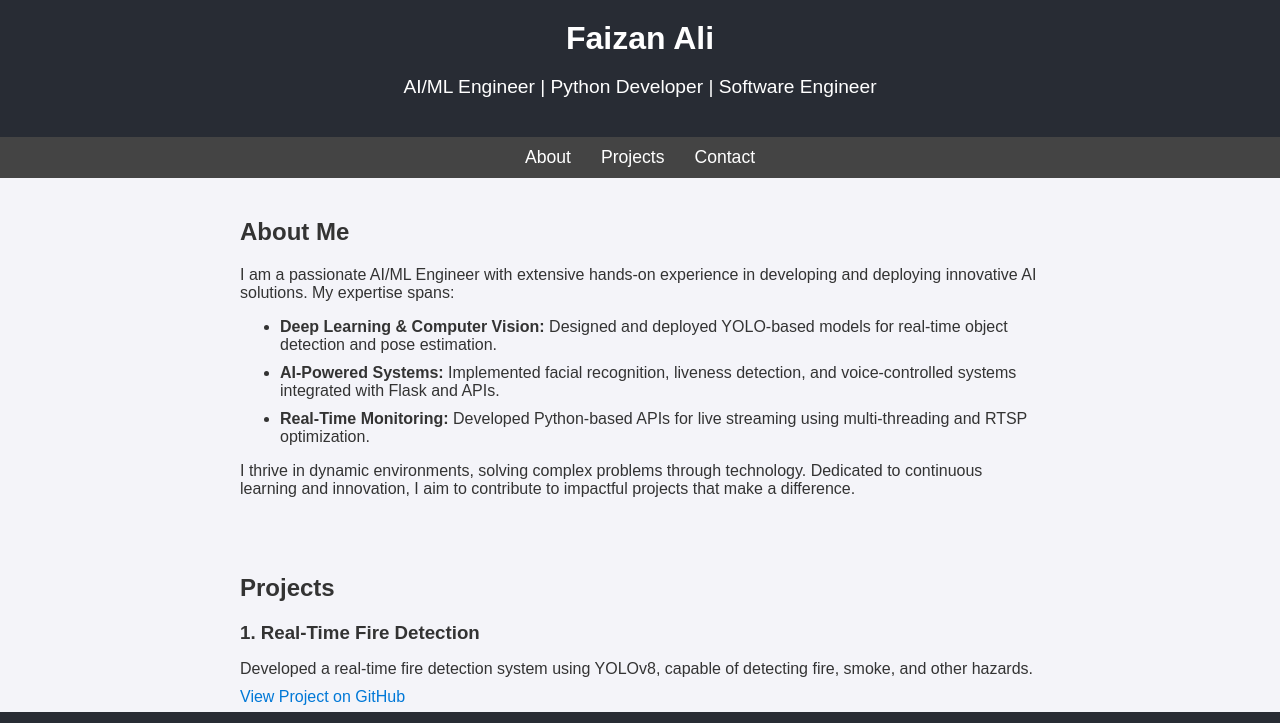
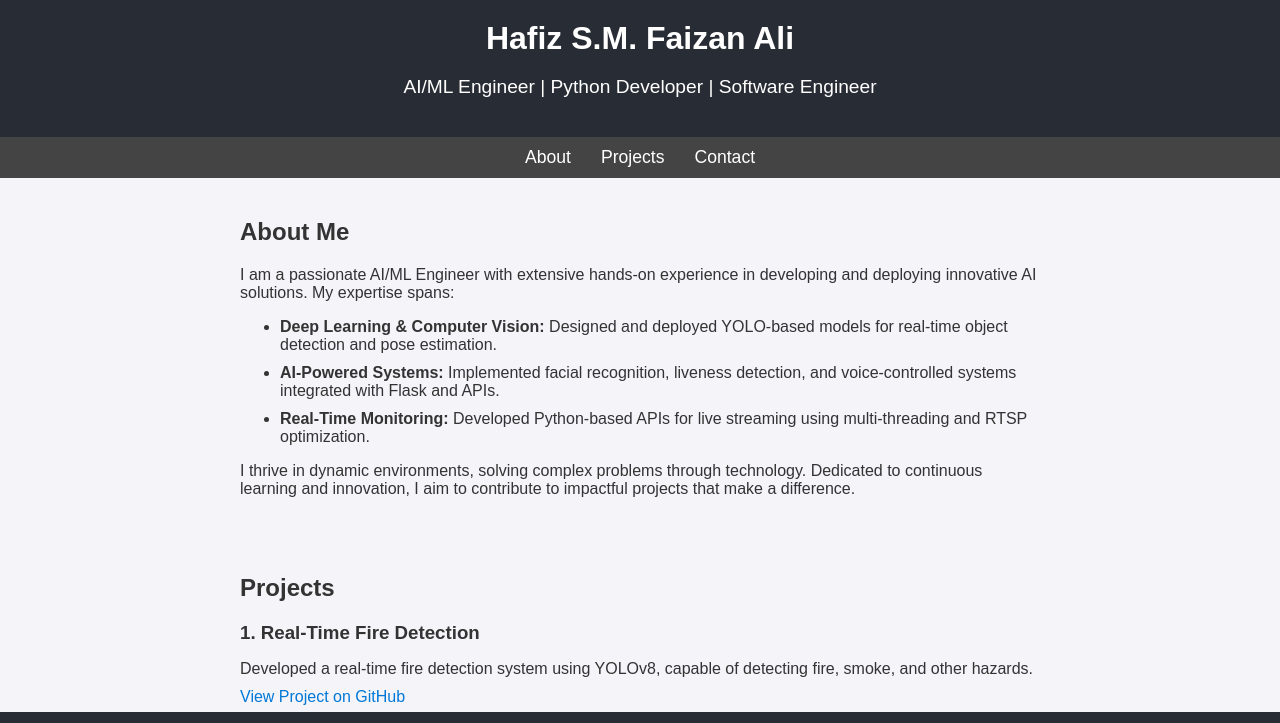
Before and after one commit to Syed-Faizi/Syed-Faizi.github.io, a plain HTML site: page index.html in a window 1280 px wide. Shown: the top 723 px of the page. Drawn offline with Linux system fonts and the light colour scheme.

Commit message:
rivert the changes

```diff
--- a/index.html
+++ b/index.html
@@ -79,9 +79,7 @@
 </head>
 <body>
     <header>
-        <!-- <h1>Hafiz S.M. Faizan Ali</h1> -->
-        <h1>Faizan Ali</h1>
-
+        <h1>Hafiz S.M. Faizan Ali</h1>
         <p>AI/ML Engineer | Python Developer | Software Engineer</p>
     </header>
     <nav>
```
